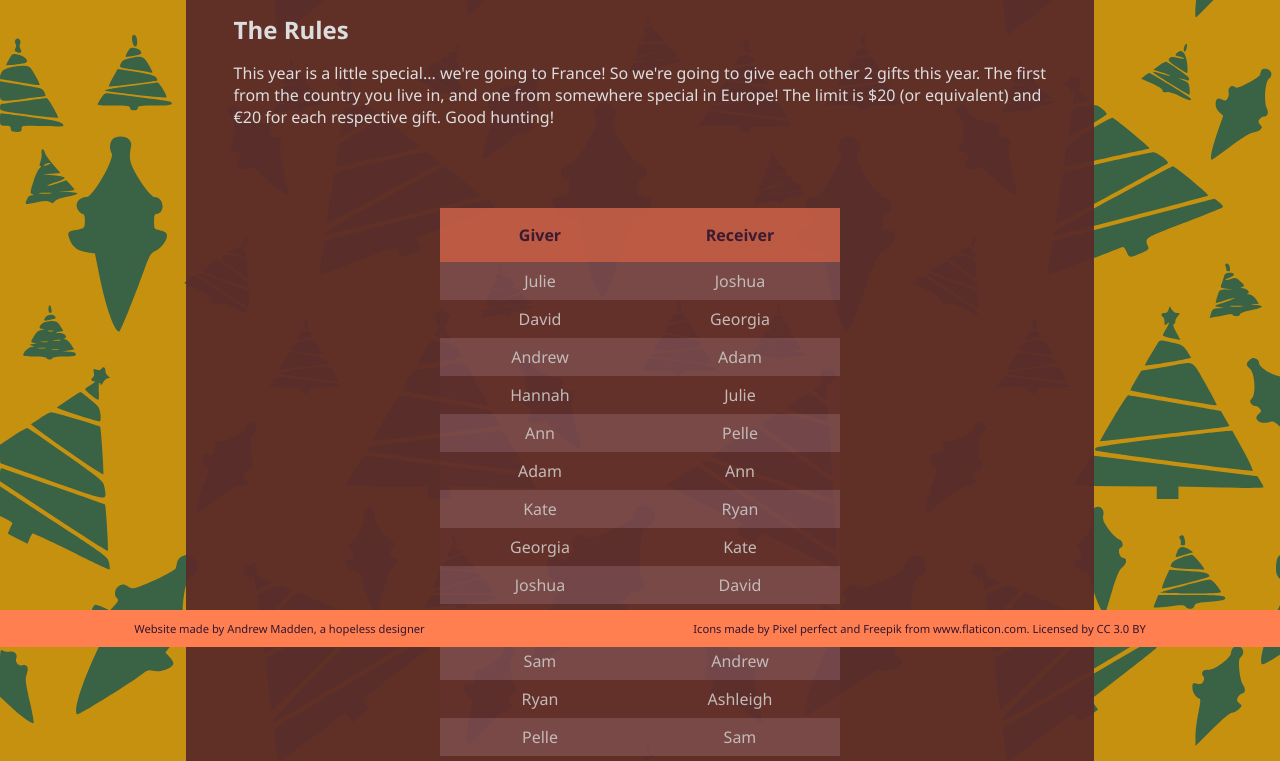
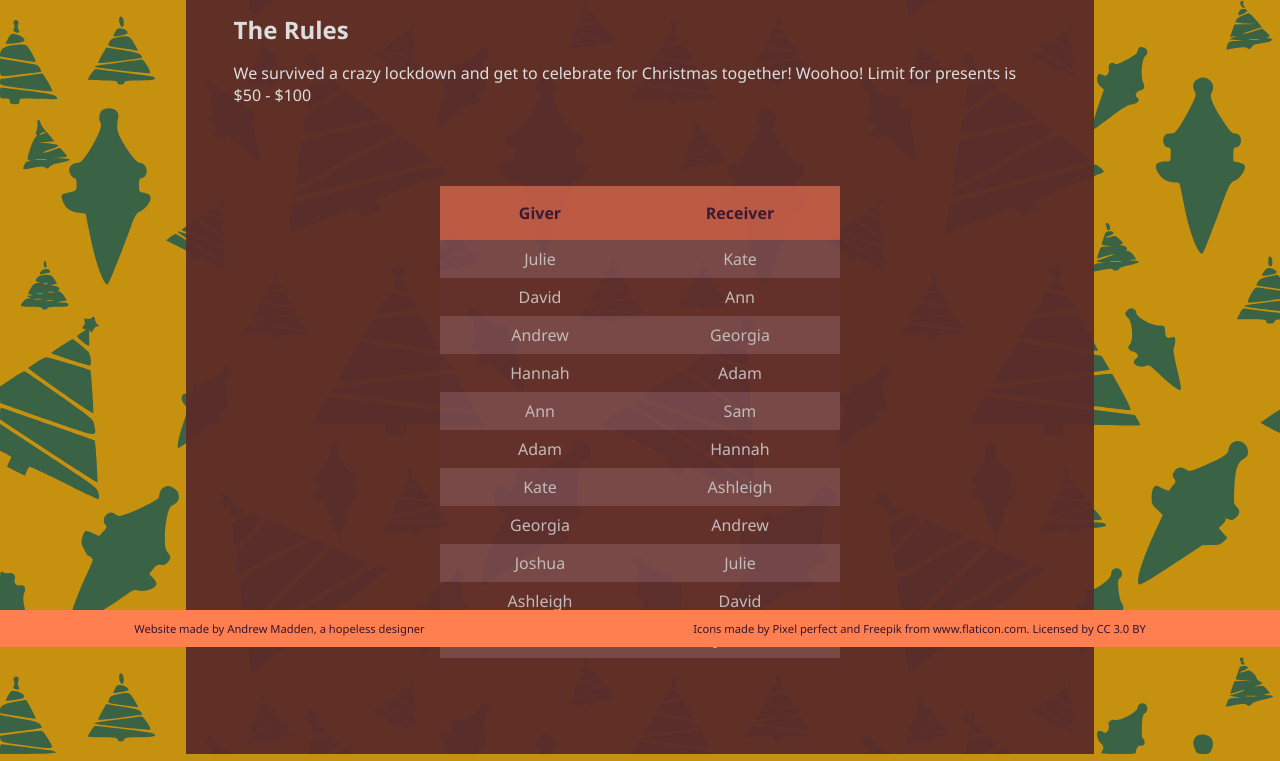
Before and after one commit to andrewmadden/kriskringle, a website: page public/index.html in a window 1280 px wide. Shown: the part 153-914 px from the top of the page. Drawn offline with Linux system fonts and the light colour scheme.

Commit message:
2020 shuffle

```diff
--- a/public/index.html
+++ b/public/index.html
@@ -22,7 +22,7 @@
         </header>
         <section class="rules">
             <h2>The Rules</h2>
-            <p>This year is a little special... we're going to France! So we're going to give each other 2 gifts this year. The first from the country you live in, and one from somewhere special in Europe! The limit is $20 (or equivalent) and €20 for each respective gift. Good hunting!</p>
+            <p>We survived a crazy lockdown and get to celebrate for Christmas together! Woohoo! Limit for presents is $50 - $100</p>
         </section>
         <section>
             <table class="match-table">
--- a/public/js/files/matches.json
+++ b/public/js/files/matches.json
@@ -1 +1 @@
-{"matches":[{"giver":"Julie","receiver":"Joshua"},{"giver":"David","receiver":"Georgia"},{"giver":"Andrew","receiver":"Adam"},{"giver":"Hannah","receiver":"Julie"},{"giver":"Ann","receiver":"Pelle"},{"giver":"Adam","receiver":"Ann"},{"giver":"Kate","receiver":"Ryan"},{"giver":"Georgia","receiver":"Kate"},{"giver":"Joshua","receiver":"David"},{"giver":"Ashleigh","receiver":"Hannah"},{"giver":"Sam","receiver":"Andrew"},{"giver":"Ryan","receiver":"Ashleigh"},{"giver":"Pelle","receiver":"Sam"}]}
+{"matches":[{"giver":"Julie","receiver":"Kate"},{"giver":"David","receiver":"Ann"},{"giver":"Andrew","receiver":"Georgia"},{"giver":"Hannah","receiver":"Adam"},{"giver":"Ann","receiver":"Sam"},{"giver":"Adam","receiver":"Hannah"},{"giver":"Kate","receiver":"Ashleigh"},{"giver":"Georgia","receiver":"Andrew"},{"giver":"Joshua","receiver":"Julie"},{"giver":"Ashleigh","receiver":"David"},{"giver":"Sam","receiver":"Joshua"}]}
--- a/public/js/files/participants.json
+++ b/public/js/files/participants.json
@@ -10,8 +10,6 @@
     "Georgia",
     "Joshua",
     "Ashleigh",
-    "Sam",
-    "Ryan",
-    "Pelle"
+    "Sam"
   ]
 }
```
